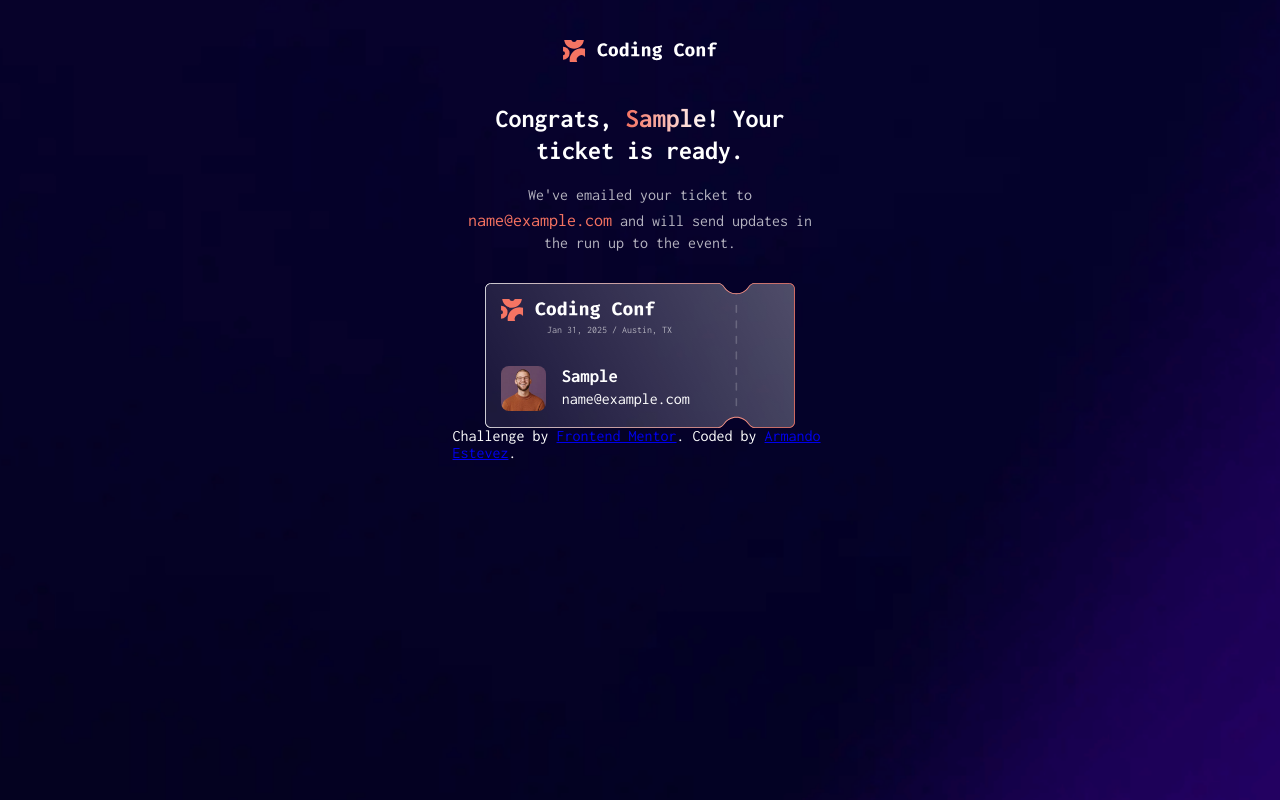
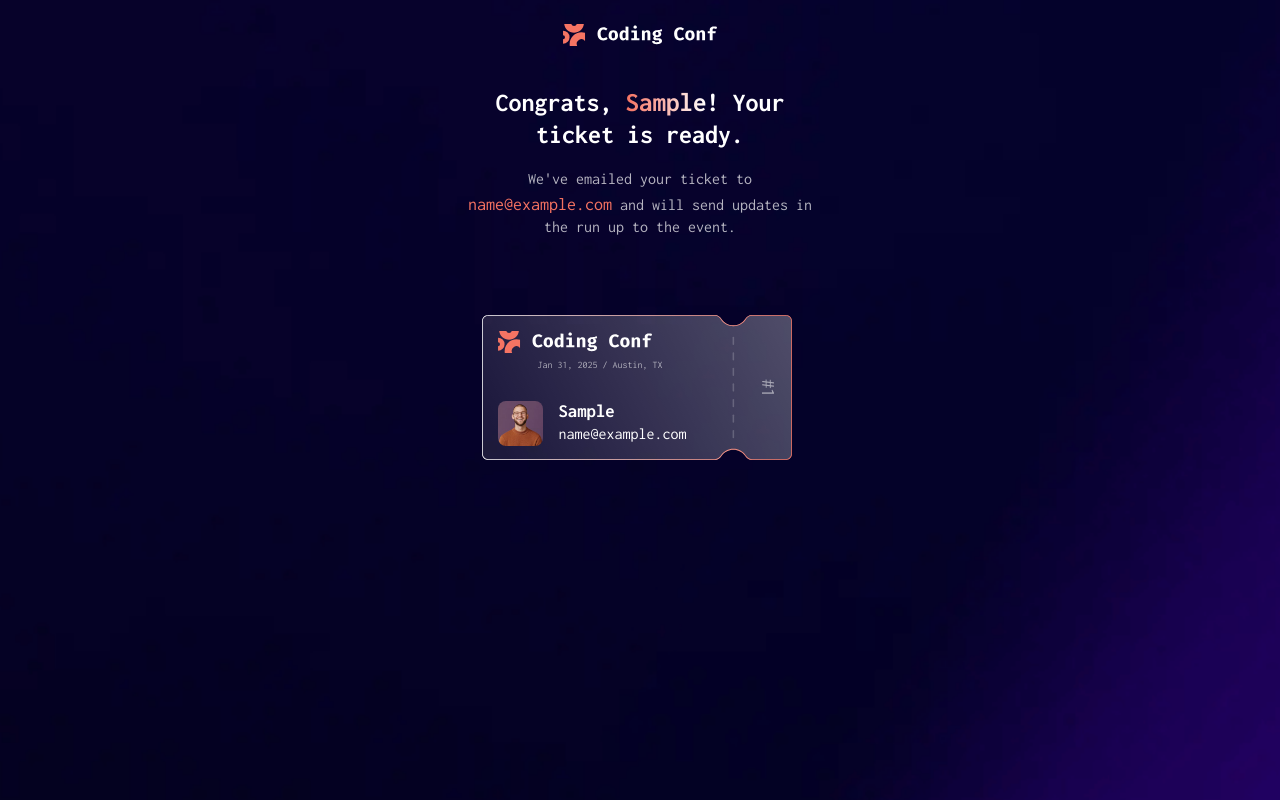
Before and after one commit to Arm4nd7/conference-ticket-generator, a website: page src/index.html in a window 1280 px wide. Both pictures are taken after typing "Sample", "name@example.com", "Sample" into the empty fields and a click on the button "Generate My Ticket". Drawn offline with Linux system fonts and the light colour scheme.

Commit message:
agregando js y css mas funciones

```diff
--- a/src/index.html
+++ b/src/index.html
@@ -46,26 +46,26 @@
       <div class="container-form-user">
         <form action="#">
           <label for="#">
-            <p>Full Name</p>
+            Full Name
             <input type="text" name="fullname" required minlength="3" maxlength="50">
           </label>
           <label for="#">
-            <p>Email Address</p>
+            Email Address
             <input required type="email" placeholder="example@email.com" name="email" required maxlength="50"
               minlength="5">
           </label>
           <label for="#">
-            <p>GitHub Username</p>
+            GitHub Username
             <input required type="text" placeholder="@yourusername" name="GitHub" required maxlength="50" minlength="2">
           </label>
           <label for="#">
-            <button required id="generateTicketBtn"><b>Generate My Ticket</b></button>
+            <button required id="generateTicketBtn" type="button"><b>Generate My Ticket</b></button>
           </label>
         </form>
       </div>
     </section>
   </main>
-  <main id="main-2">
+  <main hidden id="main-2">
     <!--segunda pagina-->
     <section id="pagina-tikets">
       <div class="container">
@@ -92,15 +92,19 @@
           </div>
           <div class="container-info-logo-avatar">
             <img class="user-logo" src="./assets/images/image-avatar.jpg" alt="User Avatar">
-            <h3 class="user-name" id="ticketUserName"></h3>
-            <p class="user-email" id="ticketUserEmail"></p>
+            <h3 class="user-name" id="ticketUserName">prueba</h3>
+            <p class="user-email" id="ticketUserEmail">prueba</p>
+          </div>
+          <div class="numero-tiket">
+            <p>#</p>
+            <p class="numero">numero</p>
           </div>
         </div>
       </div>
     </section>
   </main>
 
-  <footer class="attribution">
+  <footer hidden class="attribution">
     Challenge by <a href="https://www.frontendmentor.io?ref=challenge">Frontend Mentor</a>.
     Coded by <a href="#">Armando Estevez</a>.
   </footer>
--- a/src/script.js
+++ b/src/script.js
@@ -65,7 +65,6 @@ function createButtonModify() {
     if (containerUpload) {
         containerUpload.appendChild(div);
     }
-
 }
 
 function buttonRemoveAvatar() {
@@ -76,14 +75,19 @@ function buttonRemoveAvatar() {
     });
 }
 
+const generateTicketButton = document.getElementById("generateTicketBtn");
+
+let numeroTiket = 0
+let almacenarNumero = 0
+if (generateTicketButton) {
+    let pNumero = document.querySelector(".numero");
+    generateTicketButton.addEventListener("click", (event) => {
+        event.preventDefault();
+
+        almacenarNumero = numeroTiket++
+        pNumero.textContent = numeroTiket;
 
 
-
-const generateTicketButton = document.getElementById("generateTicketBtn");
-
-if (generateTicketButton) {
-    generateTicketButton.addEventListener("click", (event) => {
-        event.preventDefault();
 
         const fullName = document.querySelector('input[name="fullname"]').value.trim();
         const emailAddress = document.querySelector('input[name="email"]').value.trim();
@@ -108,10 +112,7 @@ if (generateTicketButton) {
         localStorage.setItem("ticketGitHubUsername", gitHubUsername);
         localStorage.setItem("ticketImageSrc", uploadedImageSrc);
 
-        // Mostramos la pantalla del ticket
-        document.querySelector("header").style.display = "none";
-        document.querySelector("main").style.display = "none";
-        document.getElementById("main-2").style.display = "block";
+
 
         // ponemos los datos del ticket directamente
         document.getElementById("ticketTitleName").textContent = fullName;
@@ -119,6 +120,11 @@ if (generateTicketButton) {
         document.getElementById("ticketUserName").textContent = fullName;
         document.getElementById("ticketUserEmail").textContent = emailAddress;
 
+                // Mostramos la pantalla del ticket
+        document.querySelector("header").style.display = "none";
+        document.querySelector("main").style.display = "none";
+        document.getElementById("main-2").style.display = "block";
+
         const userLogo = document.querySelector(".user-logo");
         if (userLogo && uploadedImageSrc) {
             userLogo.src = uploadedImageSrc;
--- a/src/styles.css
+++ b/src/styles.css
@@ -20,7 +20,7 @@ label {
     justify-content: center;
     align-items: center;
     flex-direction: column;
-    margin: 2rem 10px;
+    margin: 1rem 10px;
 }
 
 .logo-inicio>img {
@@ -62,6 +62,7 @@ label {
     border: 0.3px solid rgba(183, 163, 163, 0.218);
     width: 40px;
     height: 40px;
+    cursor: pointer;
 
 }
 
@@ -78,9 +79,7 @@ label {
     margin: 0;
 }
 
-p {
-    font-size: 16px;
-}
+
 
 .control-error {
     margin: 0;
@@ -108,9 +107,11 @@ h1 {
 
 .container-form-user label {
     display: grid;
+    margin: 1rem 0;
 }
 
 .container-form-user input {
+    margin: 0.5rem 0;
     height: 50px;
     border-radius: 0.7rem;
     padding: 0 1rem;
@@ -121,14 +122,13 @@ h1 {
 
 .container-form-user input:hover {
     background-color: hsla(245, 19%, 35%, 0.679);
-    border-bottom: 2px solid white;
+    box-shadow: 1px 1.3px 1px;
 
 }
 
 #generateTicketBtn {
     display: grid;
-    margin-top: 24px;
-    grid-template-rows: 50px;
+    grid-template-rows: 45px;
     align-items: center;
     border-radius: 0.7rem;
     font-size: 18px;
@@ -139,13 +139,13 @@ h1 {
 
 #generateTicketBtn:hover {
     background-color: hsl(7, 71%, 60%);
-    border-bottom: 0.3rem solid hsl(7, 88%, 67%);
+    border-bottom: 2px solid hsl(7, 88%, 67%);
     cursor: pointer;
 }
 
 .container-ticket {
     display: grid;
-    max-width: 100%;
+    margin: 5rem 0;
     justify-content: center;
     grid-template-rows: 0;
 }
@@ -156,8 +156,13 @@ h1 {
 }
 
 .container-ticket-info-avatar {
-    width: 70%;
+    display: grid;
+    grid-template-columns: 255px 30px;
     padding: 1rem 1rem;
+    grid-template-areas:
+        "   logoDate    numeroTiket    "
+        "   dataUser    numeroTiket    "
+    ;
 }
 
 .container-ticket-info-avatar .user-date {
@@ -166,24 +171,43 @@ h1 {
     color: rgba(255, 255, 255, 0.607);
 }
 
+.container-logo-date {
+    grid-area: logoDate;
+
+}
+
+.container-info-logo-avatar {
+    display: grid;
+    grid-area: dataUser;
+    grid-template-columns: 45px 100px;
+    gap: 0 1rem;
+    grid-template-areas:
+        "   user-logo     user-name  "
+        "   user-logo    user-email   "
+    ;
+}
+
+.numero-tiket {
+    display: flex;
+    grid-area: numeroTiket;
+    align-items: center;
+    justify-content: center;
+    writing-mode: vertical-lr;
+    font-size: larger;
+    color: rgba(255, 255, 255, 0.537);
+}
+
 .container-logo-date>img {
     width: 155px;
     margin-bottom: 0;
 }
 
 .container-logo-date>p {
-    margin-top: 0;
+    display: grid;
+    margin-top: 3px;
+    justify-items: flex-start;
+    margin-left: 40px;
     padding-bottom: 1.3rem;
-}
-
-.container-info-logo-avatar {
-    display: grid;
-    grid-template-columns: 45px 100px;
-    gap: 0 1rem;
-    grid-template-areas:
-        "   user-logo     user-name  "
-        "   user-logo    user-email   "
-    ;
 }
 
 .user-logo {
@@ -220,6 +244,7 @@ h1 {
     border: 0 solid rgba(255, 255, 255, 0);
     background-color: rgba(255, 255, 255, 0.101);
     color: rgba(255, 255, 255, 0.786);
+    cursor: pointer;
 }
 
 .modify-upload .editAvatar {
@@ -231,6 +256,7 @@ h1 {
     border: 0 solid rgba(255, 255, 255, 0);
     background-color: rgba(255, 255, 255, 0.101);
     color: rgba(255, 255, 255, 0.786);
+    cursor: pointer;
 }
 
 h1 #ticketTitleName {
@@ -253,9 +279,6 @@ h1 #ticketTitleName {
     color: hsl(7, 88%, 67%);
 }
 
-#main-2 {
-    display: none;
-}
 
 @media(max-width: 375px) {
     body {
```
